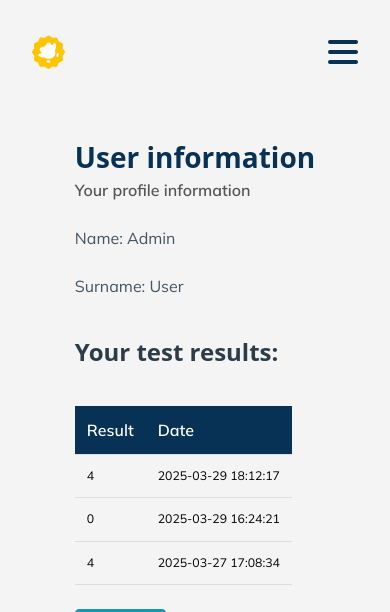
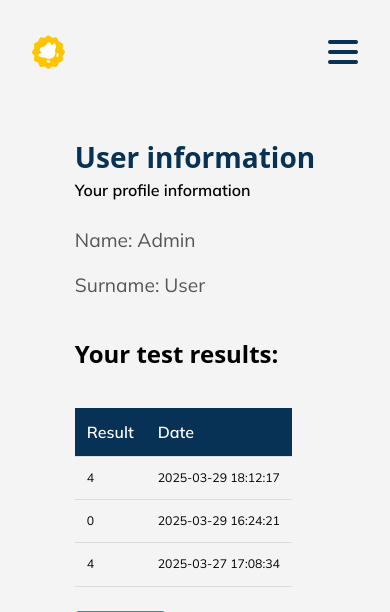
Before and after one commit to mahmudulashev/English-Quiz, a Flask app: page /profile in a window 390 px wide. Shown: the top 612 px of the page. Run offline with Flask 3, Linux system fonts and the light colour scheme; a user stored in the database is signed in; data comes from the database, SQL or seed files in the repository; both versions use the stored data as it was after the commit.

Commit message:
Refactor styles for admin, profile, and test pages; update navigation links and enhance layout for better usability

```diff
--- a/static/profile.css
+++ b/static/profile.css
@@ -131,7 +131,11 @@ hgroup h2 {
 
 hgroup h3 {
     font-weight: 600;
-    color: #555;
+    color:black;
+}
+
+h3 {
+    color: black;
 }
 
 table {
@@ -161,6 +165,12 @@ table th {
     cursor: pointer;
     font-size: 16px;
     margin-left: 0.4rem;
+}
+
+p {
+    font-size: 1.2rem;
+    color: #555;
+    margin-bottom: 1rem;
 }
 
 .logout:hover {
--- a/static/test.css
+++ b/static/test.css
@@ -58,8 +58,9 @@ form {
 
 .test-button {
     display: flex;
-    justify-content: center;
+    justify-content: space-between;
     align-items: center;
+    margin-right: 5rem;
     margin-top: 1rem;
 }
 
@@ -81,6 +82,7 @@ button.cancel {
     color: #ff2b2b;
     padding: 0.6rem 1rem;
     text-align: center;
+
 }
 
 button.cancel:hover {
@@ -190,6 +192,7 @@ input[type="radio"]:checked {
         flex-direction: row;
         justify-content: space-between;
         gap: 0.5rem;
+        margin-right: 0;
     }
 
     button {
--- a/templates/index.html
+++ b/templates/index.html
@@ -28,9 +28,9 @@
                 </div>
 
                 <nav>
-                    <a href="">Take Test</a>
-                    <a href="">Account</a>
-                    <a href=""><button>Login</button></a>
+                    <a href="/test-cover">Take Test</a>
+                    <a href="/profile">Profile</a>
+                    <a href="/login"><button>Login</button></a>
                 </nav>
 
                 <div class="hamburger">
--- a/templates/result.html
+++ b/templates/result.html
@@ -27,6 +27,7 @@
 
         <div class="test-button">
             <a href="/"><button class="cancel">Back</button></a>
+            <a href="/test"><button>Again</button></a>
             <a href="/leaderboard"><button>Leader Board</button></a>
         </div>
     </main>
```
Also changed, not shown: static/admin.css (+2 -20 lines), users.db.
